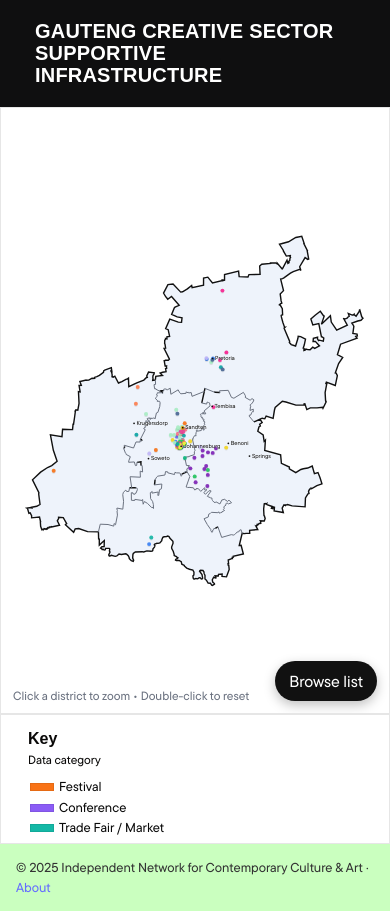
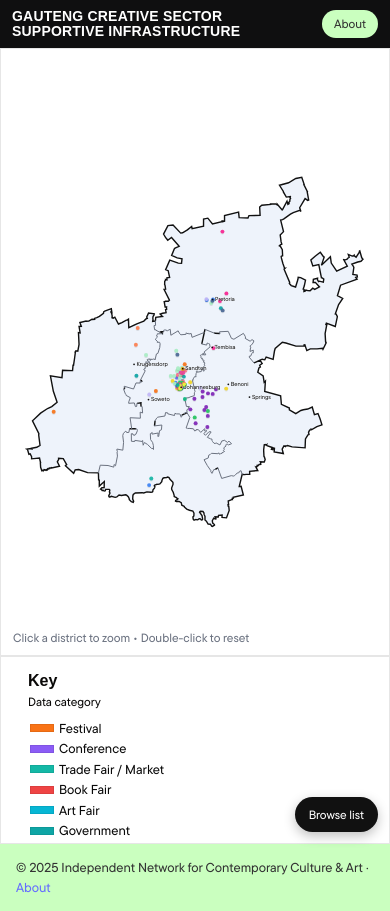
Before and after one commit to gautengCCI/gautengCCI.github.io, a React (Vite) app: page / in a window 390 px wide. Built offline with nearby package versions, Linux system fonts and the light colour scheme; a web font is replaced by a local one.

Commit message:
mobile adjustments

```diff
--- a/src/components/GautengCreativeDashboard.jsx
+++ b/src/components/GautengCreativeDashboard.jsx
@@ -97,7 +97,6 @@ export default function GautengCreativeDashboard({
   // Modal state (mobile bottom sheet)
   const [isMobile, setIsMobile] = useState(false);
   const [isModalOpen, setIsModalOpen] = useState(false);
-
 
   // Track viewport for mobile
   useEffect(() => {
@@ -290,9 +289,22 @@ export default function GautengCreativeDashboard({
       .call(zoom.transform, d3.zoomIdentity.translate(tx, ty).scale(scale));
   };
 
-
   // Mobile list modal
   const [isListOpen, setIsListOpen] = useState(false);
+
+  // NEW: top "About" sheet state
+  const [isAboutSheetOpen, setIsAboutSheetOpen] = useState(false);
+
+  // Consolidated body-scroll lock for any open sheet
+  useEffect(() => {
+    const anyOpen = isModalOpen || isListOpen || isAboutSheetOpen;
+    if (!anyOpen) return;
+    const prev = document.body.style.overflow;
+    document.body.style.overflow = "hidden";
+    return () => {
+      document.body.style.overflow = prev;
+    };
+  }, [isModalOpen, isListOpen, isAboutSheetOpen]);
 
   // Points that match current filters (category + domains)
   const filteredPoints = useMemo(() => {
@@ -314,8 +326,6 @@ export default function GautengCreativeDashboard({
     : activeDomains.size
     ? `Filtered (${filteredPoints.length})`
     : `All entries (${filteredPoints.length})`;
-
-
 
   // ----- categories & palette -----
   const categories = useMemo(() => {
@@ -359,10 +369,10 @@ export default function GautengCreativeDashboard({
     return m;
   }, [categories, categoryColors]);
 
-      const listColor = useMemo(() => {
-        if (activeCat) return palette[activeCat] || "#111";
-        return "#111";
-      }, [activeCat, palette]);
+  const listColor = useMemo(() => {
+    if (activeCat) return palette[activeCat] || "#111";
+    return "#111";
+  }, [activeCat, palette]);
 
   const domainPoints = useMemo(() => {
     if (activeDomains.size === 0) return [];
@@ -420,9 +430,21 @@ export default function GautengCreativeDashboard({
     <div className={s.wrap} ref={wrapRef}>
       {/* LEFT PANEL */}
       <aside className={s.left}>
-        <h1 className={s.title}>{leftTitle}</h1>
+        <div className={s.leftHeader}>
+          <h1 className={s.title}>{leftTitle}</h1>
+
+          {isMobile && (
+            <button
+              className={s.aboutTopBtn}
+              onClick={() => setIsAboutSheetOpen(true)}
+              aria-label="About this map"
+              title="About this map"
+            >
+              About
+            </button>
+          )}
+        </div>
         <p className={s.intro}>{leftIntro}</p>
-        <p className={s.mobilemessage}>Click a dot for more info</p>
         <div
           className={`${s.card} ${!info ? s.cardEmpty : ""} ${
             hasImage ? s.cardHasImage : ""
@@ -850,21 +872,6 @@ export default function GautengCreativeDashboard({
         <div className={s.hint}>
           Click a district to zoom • Double-click to reset
         </div>
-
-        {isMobile && (
-          <button
-            className={s.fab}
-            onClick={() => setIsListOpen(true)}
-            aria-label="Open list"
-            title="Open list"
-          >
-            {activeCat
-              ? `View ${activeCat}`
-              : activeDomains.size
-              ? "View filtered"
-              : "Browse list"}
-          </button>
-        )}
       </div>
 
       {/* LEGEND */}
@@ -910,6 +917,20 @@ export default function GautengCreativeDashboard({
               </div>
             );
           })}
+          {isMobile && (
+            <button
+              className={s.fab}
+              onClick={() => setIsListOpen(true)}
+              aria-label="Open list"
+              title="Open list"
+            >
+              {activeCat
+                ? `View ${activeCat}`
+                : activeDomains.size
+                ? "View filtered"
+                : "Browse list"}
+            </button>
+          )}
         </div>
 
         {/* Domains */}
@@ -1034,7 +1055,10 @@ export default function GautengCreativeDashboard({
 
               {/* Header */}
               <div className={s.cardHeader}>
-              <span className={s.cardDot} style={{ "--cat-color": listColor }} />
+                <span
+                  className={s.cardDot}
+                  style={{ "--cat-color": listColor }}
+                />
 
                 <div id="list-title" className={s.cardTitle}>
                   {listTitle}
@@ -1132,6 +1156,41 @@ export default function GautengCreativeDashboard({
           </div>,
           document.body
         )}
+      {isMobile &&
+        isAboutSheetOpen &&
+        createPortal(
+          <div
+            className={s.modalBackdrop}
+            onClick={() => setIsAboutSheetOpen(false)}
+          >
+            <div
+              className={s.topSheet}
+              role="dialog"
+              aria-modal="true"
+              aria-labelledby="about-title"
+              onClick={(e) => e.stopPropagation()}
+            >
+              <div className={s.topSheetHeader}>
+                <div id="about-title" className={s.cardTitle}>
+                  About this map
+                </div>
+                <button
+                  className={s.modalClose}
+                  onClick={() => setIsAboutSheetOpen(false)}
+                  aria-label="Close"
+                >
+                  <img src={closeIcon} alt="Close" />
+                </button>
+              </div>
+
+              <div className={s.topSheetBody}>
+                <p className={s.introSheet}>{leftIntro}</p>
+              </div>
+              <p className={s.mobilemessage}>Click a dot on the map for more info or explore Data categories or Domain filters in the Key.</p>
+            </div>
+          </div>,
+          document.body
+        )}
     </div>
   );
 }
--- a/src/components/GautengCreativeDashboard.module.css
+++ b/src/components/GautengCreativeDashboard.module.css
@@ -278,16 +278,22 @@
 }
 
 .cardList::before {
-    background-image: repeating-linear-gradient(#f4f4f6 0 1px, transparent 1px 40px);
+  background-image: repeating-linear-gradient(
+    #f4f4f6 0 1px,
+    transparent 1px 40px
+  );
   background-size: 40px 40px;
   background-position-y: 20px; /* shift first horizontal line down */
 }
 .cardList::after {
-    background-image: repeating-linear-gradient(90deg, #f4f4f6 0 1px, transparent 1px 40px);
+  background-image: repeating-linear-gradient(
+    90deg,
+    #f4f4f6 0 1px,
+    transparent 1px 40px
+  );
   background-size: 40px 40px;
   background-position-x: 20px; /* shift first vertical line right (optional) */
 }
-
 
 .miniCard {
   border: 1px solid #e8e8e8;
@@ -382,11 +388,18 @@
 }
 
 .cardList::before {
-    background-image: repeating-linear-gradient(#f4f4f6 0 1px, transparent 1px 40px);
+  background-image: repeating-linear-gradient(
+    #f4f4f6 0 1px,
+    transparent 1px 40px
+  );
   background-size: 40px 40px;
 }
 .cardList::after {
-    background-image: repeating-linear-gradient(90deg, #f4f4f6 0 1px, transparent 1px 40px);
+  background-image: repeating-linear-gradient(
+    90deg,
+    #f4f4f6 0 1px,
+    transparent 1px 40px
+  );
   background-size: 40px 40px;
 }
 
@@ -395,7 +408,6 @@
   position: relative;
   z-index: 1;
 }
-
 
 /* MAP PANEL */
 .map {
@@ -570,8 +582,6 @@
   cursor: pointer;
 }
 
-
-
 .pointHit {
   fill: transparent;
 }
@@ -615,7 +625,8 @@
   background: #111;
   color: #fff;
   border: 0;
-    box-shadow: 0 4px 12px rgba(0,0,0,0.25);
+  box-shadow: 0 4px 12px rgba(0, 0, 0, 0.25);
+  font-size: 12px;
   font-weight: 600;
   cursor: pointer;
 }
@@ -629,27 +640,44 @@
   color: #334155;
 }
 
+/* default: no button on desktop */
+.aboutTopBtn {
+  display: none;
+}
+
+/* header is plain on desktop, sticky only on mobile */
+.leftHeader {
+  display: block;
+}
+
 
 /* === MOBILE EXCEPTION: two columns (body | image) only on small screens === */
 @media (max-width: 1024px) {
     .wrap {
-        display: flex;            /* switch grid → flex */
+        display: flex;
         flex-direction: column;
-        min-height: 100svh;       /* safer on mobile than 100vh */
+        min-height: 100svh;
+      }
+  .intro {display: none;}
+
+  .left {
+    order: 1;
+  }
+  .map {
+    order: 2;
+  }
+  .legend {
+    order: 3;
   }
 
-      .left   { order: 1; }
-      .map    { order: 2; }
-      .legend { order: 3; }
-
   .legend {
-        max-height: 40svh;   /* or remove this if you want full flow */
+    max-height: 40svh; /* or remove this if you want full flow */
     overflow: auto;
   }
 
   .map {
-    flex: 1 1 auto;                 /* grow to fill remaining space */
-    min-height: min(72svh, 720px);  /* floor so it feels substantial */
+    flex: 1 1 auto; /* grow to fill remaining space */
+    min-height: min(72svh, 720px); /* floor so it feels substantial */
   }
 
   .svgBlock {
@@ -659,8 +687,16 @@
   }
 
   .title {
-    font-size: 20px;
+    margin: 0;
+    font-size: 16px;
+    line-height: 1.1;
+    flex: 1 1 auto;
+    min-width: 0;
+    margin-block-start: 0;
+    margin-block-end: 0;
   }
+
+
   .cardHasImage {
     grid-template-columns: 1fr 1fr;
     grid-template-rows: var(--card-header-h) minmax(0, 1fr);
@@ -671,10 +707,6 @@
 
   .card {
     display: none;
-  }
-
-  .left {
-    min-width: 0;
   }
 
   .cardBody {
@@ -694,6 +726,88 @@
     aspect-ratio: auto; /* override if you previously set aspect-ratio */
   }
 
+  /* .intro { display: none; } */
+
+  /* Top-of-screen sheet (mobile) */
+  .topSheet {
+    position: fixed;
+    left: 0;
+    right: 0;
+    top: 0;
+    max-height: 80vh;
+    z-index: 1001;
+    box-shadow: 0 10px 30px rgba(0, 0, 0, 0.2);
+    display: grid;
+    grid-template-rows: auto 1fr;
+    transform: translateY(-100%);
+    animation: slideDown 220ms ease-out forwards;
+  }
+
+  @keyframes slideDown {
+    to {
+      transform: translateY(0);
+    }
+  }
+
+  .topSheetHeader {
+    display: flex;
+    align-items: center;
+    justify-content: space-between;
+    padding: 12px 16px 16px;
+    border-bottom: 1px solid #eee;
+    background: #111;
+    color: #fff;
+  }
+
+  .topSheetBody {
+    padding: 12px 16px 16px;
+    background: #111;
+    color: #fff;
+  }
+
+  .leftHeader {
+    position: sticky;
+    z-index: 3;
+    display: flex;
+    align-items: center;
+    justify-content: space-between;
+    background: inherit;
+    min-height: 48px;   /* fixed height */
+    max-height: 48px;   /* fixed height */
+    overflow: hidden;   /* hide scrollbar */
+    box-sizing: border-box;
+    flex: 0 0 auto;
+  }
+
+  .aboutTopBtn {
+    display: inline-flex;
+    align-items: center;
+    justify-content: center;
+    padding: 8px 12px;
+    border-radius: 999px;
+    border: 0;
+    background: #caffbf;
+    color: #333;
+    font-size: 14px;
+    font-weight: 600;
+    line-height: 1;      /* keep it compact */
+    white-space: nowrap; /* prevent wrapping -> no extra height */
+    flex: 0 0 auto;
+  }
+
+  .aboutTopBtn:focus {
+    outline: none;
+  }
+  .aboutTopBtn:focus-visible {
+    outline: 2px solid #60a5fa;
+    outline-offset: 2px;
+  }
+
+  /* hide the inline intro on mobile so it only appears in the top sheet */
+  .introInline {
+    display: none;
+  }
+
   .modalSheet .cardHeader {
     position: sticky;
     top: 0;
@@ -701,11 +815,20 @@
     z-index: 2;
   }
 
+  .card { display: none;}
+
+  .cardEmpty {
+    display: none;
+  }
+
   .mobilemessage {
-    padding: 20px;
+    padding-top: 1rem;
     margin: 0;
     display: block;
     border-top: solid 1px #e8e8e8;
+    background: #111;
+    color: #fff;
+    border-radius: 0 0 16px 16px;
   }
 
   .clearBtn {
@@ -733,4 +856,72 @@
     width: 40px; /* scale the glyph inside the 32px button */
     height: 40px;
   }
+
+  .leftHeader,
+  .left {
+    -webkit-overflow-scrolling: auto;
   }
+}
+
+@media (max-width: 1024px) {
+    /* Make the left column just a single row for the sticky header */
+    .left {
+      /* keep it a grid, but with ONE row */
+      display: grid;
+      grid-template-rows: 48px;   /* match your header height */
+      gap: 0;                     /* kill the leftover spacer */
+      height: auto !important;    /* don’t stretch to viewport */
+      min-height: 0;
+      flex: 0 0 auto;             /* don’t grow in the column layout */
+      overflow: visible;          /* no inner scrollbars here */
+    }
+
+    /* Hide the inline intro and card strongly so they don't create implicit tracks */
+    .left .intro,
+    .left .card,
+    .left .cardEmpty,
+    .left .cardBody,
+    .left .cardEmptyHint {
+      display: none !important;
+    }
+
+    /* Compact, balanced header */
+    .leftHeader {
+      position: sticky;
+      top: 0;
+      z-index: 3;
+      display: flex;
+      align-items: center;
+      justify-content: space-between;
+      height: 48px;
+      padding: 0 12px;
+      margin: 0;                 /* just in case */
+      overflow: hidden;          /* avoid header scrollbars */
+      background: inherit;
+      box-sizing: border-box;
+    }
+
+    .title {
+      margin: 0;
+      padding: 0;
+      font-size: 14px;
+      line-height: 1.1;
+      min-width: 0;
+    }
+
+    .aboutTopBtn {
+      display: inline-flex;
+      align-items: center;
+      justify-content: center;
+      padding: 8px 12px;
+      border-radius: 999px;
+      border: 0;
+      background: #caffbf;
+      color: #333;
+      font-size: 12px;
+      font-weight: 600;
+      line-height: 1;
+      white-space: nowrap;
+      flex: 0 0 auto;
+    }
+  }
```
Lines whose indentation alone changed are shown as unchanged.
